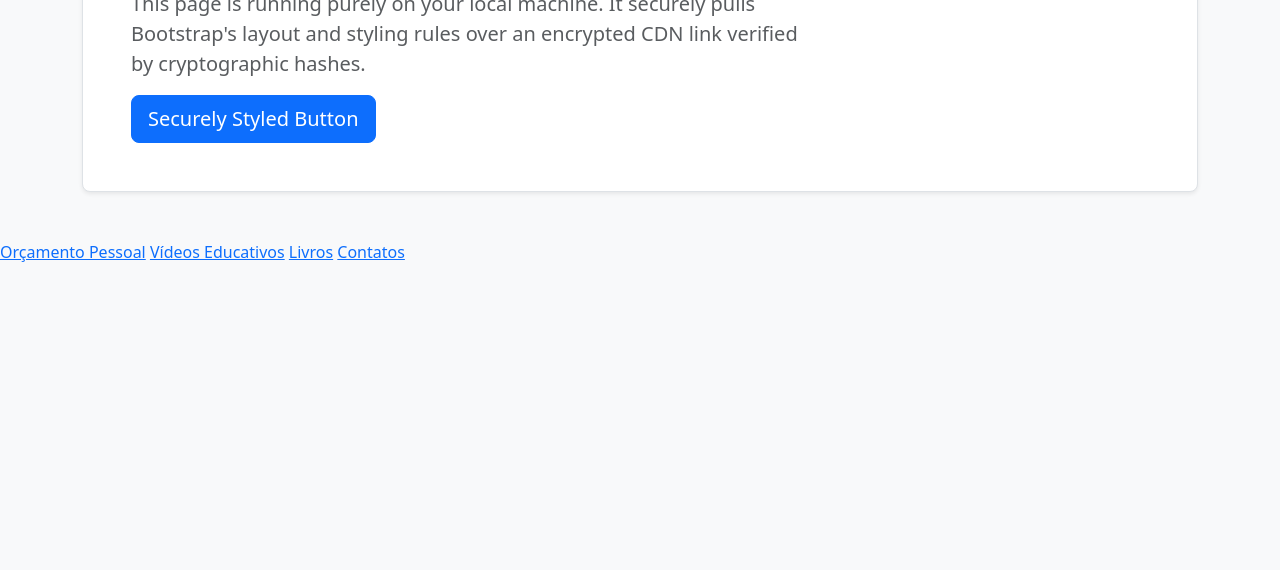
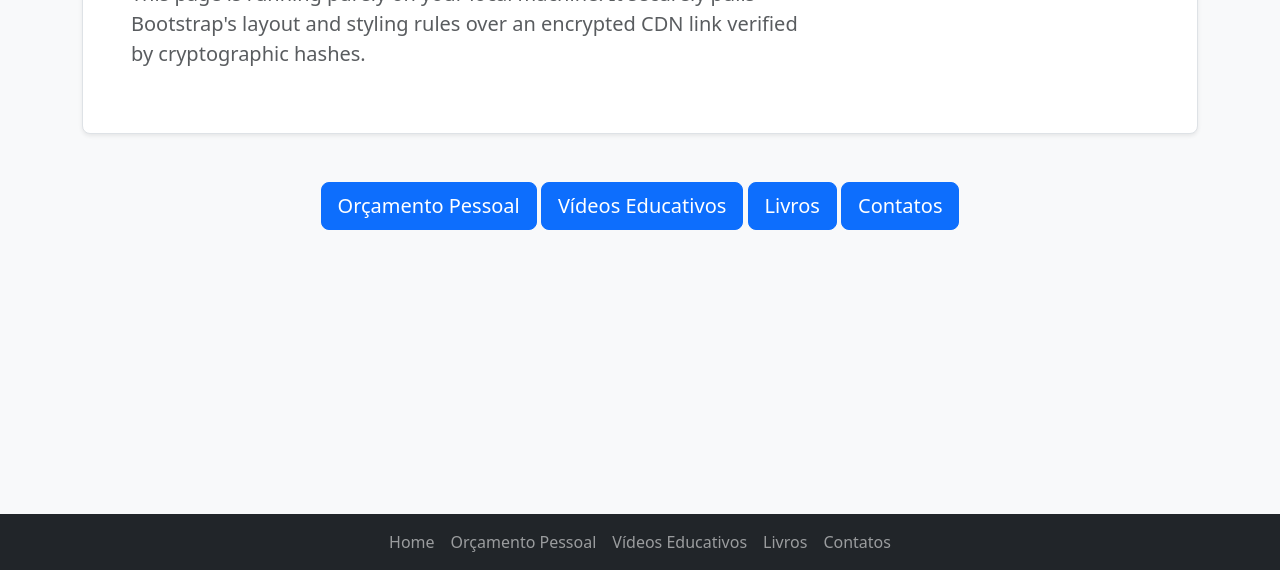
Before and after one commit to estev-s/blog-project, a plain HTML site: page src/index.html in a window 1280 px wide. Shown: the part 230-800 px from the top of the page. Drawn offline with nearby package versions, Linux system fonts and the light colour scheme.

Commit message:
Commit: pages template rev-2.0 Type: [feature] [fix] [refactor] Branch: development -------------------------------------------------------------------------------
Made the overall layout of pages more professional, with buttons,
animations, navigation bar. Layout template almost ready to start
adding content.

<Test>
	Tested!
</>

<Changelog>
	modified:   src/contatos.html
	modified:   src/index.html
	modified:   src/livros.html
	modified:   src/orcamento_pessoal.html
	modified:   src/videos_educativos.html
</>

*******************************************************************************
Signed-off-by: Estevão Salles <mail.estevao.s@gmail.com>

```diff
--- a/src/index.html
+++ b/src/index.html
@@ -1,41 +1,127 @@
 <!DOCTYPE html>
 <html lang="en">
 <head>
+	<style>
+		.animated-btn {
+
+			transition: all 0.3s ease-in-out;
+		}
+
+		.animated-btn:hover {
+
+			transform: translateY(-5px);
+			box-shadow: 0 10px 20px rgba(0, 0, 0, 0.15);
+			filter: brightness(1.1);
+		}
+
+		.animated-btn:active {
+
+			transform: translateY(-1px);
+			box-shadow: 0 5px 10px rgba(0, 0, 0, 0.1);
+		}
+	</style>
+
 	<meta charset="UTF-8">
 	<meta name="viewport" content="width=device-width, initial-scale=1.0">
-    <title>Secure Bootstrap Starter</title>
+	<title>Blog - Cade Meu Dindim?</title>
 
 	<link
 			href="https://cdn.jsdelivr.net/npm/bootstrap@5.3.3/dist/css/bootstrap.min.css"
 			rel="stylesheet"
 			integrity="sha384-QWTKZyjpPEjISv5WaRU9OFeRpok6YctnYmDr5pNlyT2bRjXh0JMhjY6hW+ALEwIH"
-      crossorigin="anonymous">
+			crossorigin="anonymous"
+	>
+
 </head>
+
 <body class="bg-light">
 
 	<nav class="navbar navbar-expand-lg navbar-dark bg-dark">
 		<div class="container-fluid">
-            <a class="navbar-brand" href="#">My Secure Site</a>
+
+			<a class="navbar-brand mx-auto" href="index.html">Blog - Cade Meu Dindim?
+			</a>
 		</div>
 	</nav>
 
+
 	<div class="container my-5">
 		<div class="p-5 mb-4 bg-white rounded-3 shadow-sm border">
-            <h1 class="display-5 fw-bold text-dark">Hello, World!</h1>
-            <p class="col-md-8 fs-5 text-muted">
+			<h1 class="display-8 fw-bold text-dark text-center">Bem Vindo!</h1>
+			<p class="col-md-8 fs-5 text-muted text-start">
 				This page is running purely on your local machine. It securely pulls Bootstrap's layout and styling rules over an encrypted CDN link verified by cryptographic hashes.
 			</p>
-            <button class="btn btn-primary btn-lg" type="button">Securely Styled Button</button>
 		</div>
 	</div>
 
-    <script
+	<div class="text-center">
+		<a
+				href="orcamento_pessoal.html"
+				class="btn btn-primary btn-lg animated-btn"
+				role="button">Orçamento Pessoal
+
+		</a>
+
+		<a
+				href="videos_educativos.html"
+				class="btn btn-primary btn-lg animated-btn"
+				role="button">Vídeos Educativos
+		</a>
+
+		<a
+				href="livros.html"
+				class="btn btn-primary btn-lg animated-btn"
+				role="button">Livros
+		</a>
+
+		<a
+				href="contatos.html"
+				class="btn btn-primary btn-lg animated-btn"
+				role="button">Contatos
+		</a>
+	</div>
+
+
+	<nav class="navbar navbar-expand-lg navbar-dark bg-dark fixed-bottom">
+		<div class="container-fluid justify-content-center">
+
+			<div class="navbar-nav">
+				<a
+						class="nav-link"
+						href="index.html">Home
+				</a>
+
+				<a
+						class="nav-link"
+						href="orcamento_pessoal.html">Orçamento Pessoal
+				</a>
+
+				<a
+						class="nav-link"
+						href="videos_educativos.html">Vídeos Educativos
+				</a>
+
+				<a
+						class="nav-link"
+						href="livros.html">Livros
+				</a>
+
+				<a
+						class="nav-link"
+						href="contatos.html">Contatos
+				</a>
+
+			</div>
+		</div>
+	</nav>
+
+
+	<script>
+
 		src="https://cdn.jsdelivr.net/npm/bootstrap@5.3.3/dist/js/bootstrap.bundle.min.js"
 		integrity="sha384-YvpcrYf0tY3lHB60NNkmXc5s9fDVZLESaAA55NDzOxhy9GkcIdslK1eN7N6jIeHz"
-      crossorigin="anonymous"></script>
+		crossorigin="anonymous"
+
+	</script>
 </body>
 </html>
-<a href="orcamento_pessoal.html">Orçamento Pessoal</a>
-<a href="videos_educativos.html">Vídeos Educativos</a>
-<a href="livros.html">Livros</a>
-<a href="contatos.html">Contatos</a>
```
Also changed, not shown: src/contatos.html (+69 -13 lines), src/livros.html (+69 -13 lines), src/orcamento_pessoal.html (+69 -13 lines), src/videos_educativos.html (+69 -13 lines). Lines whose indentation alone changed are shown as unchanged.
